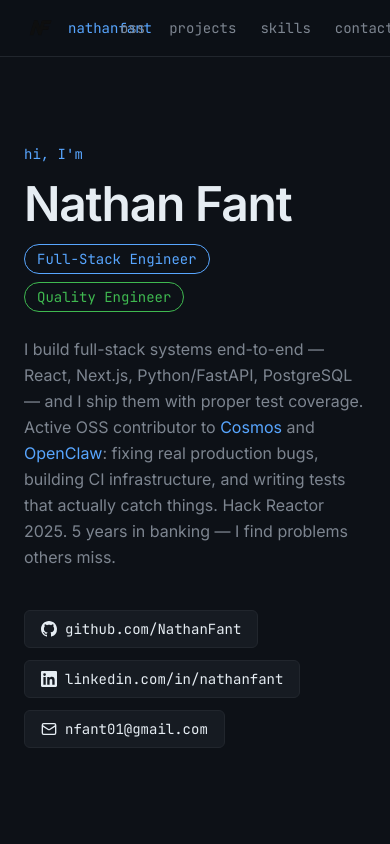
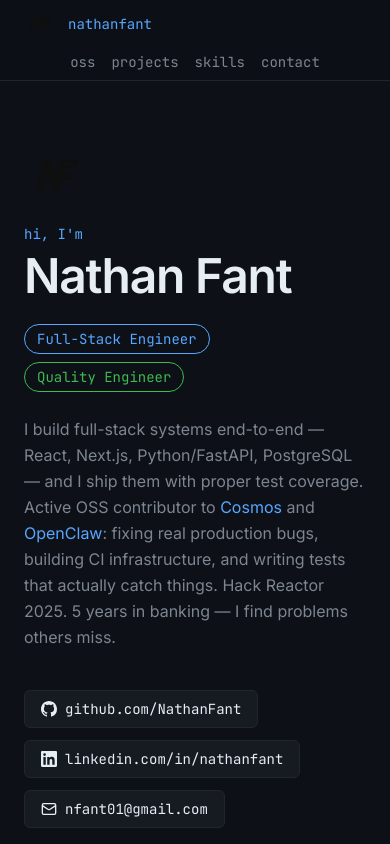
Before and after one commit to NathanFant/personal_website, a Next.js app: page / in a window 390 px wide. Shown: the top 844 px of the page. Built offline with nearby package versions, Linux system fonts and the light colour scheme.

Commit message:
Add hero logo and make navigation responsive on mobile

```diff
--- a/src/components/Hero.tsx
+++ b/src/components/Hero.tsx
@@ -1,8 +1,15 @@
+import Image from "next/image";
+
 export default function Hero() {
   return (
     <section className="section pt-36 pb-24">
-      <p className="font-mono text-sm text-accent mb-4">hi, I&apos;m</p>
-      <h1 className="text-5xl font-semibold text-text mb-4 tracking-tight">Nathan Fant</h1>
+      <div className="flex flex-col items-start gap-4 mb-6 sm:flex-row sm:items-center">
+        <Image src="/nf_logo.png" width={64} height={64} alt="Nathan Fant logo" className="rounded-full" />
+        <div>
+          <p className="font-mono text-sm text-accent mb-2">hi, I&apos;m</p>
+          <h1 className="text-5xl font-semibold text-text tracking-tight">Nathan Fant</h1>
+        </div>
+      </div>
       <div className="flex flex-wrap gap-2 mb-6">
         <span className="font-mono text-sm px-3 py-1 rounded-full border border-accent text-accent">Full-Stack Engineer</span>
         <span className="font-mono text-sm px-3 py-1 rounded-full border border-green text-green">Quality Engineer</span>
--- a/src/components/Nav.tsx
+++ b/src/components/Nav.tsx
@@ -3,12 +3,12 @@ import Image from "next/image";
 export default function Nav() {
   return (
     <nav className="fixed top-0 left-0 right-0 z-50 border-b border-border bg-bg/80 backdrop-blur-sm">
-      <div className="max-w-3xl mx-auto px-6 h-14 flex items-center justify-between">
+      <div className="max-w-3xl mx-auto px-6 min-h-[3.5rem] flex flex-wrap items-center justify-between gap-3 py-2">
         <a href="/" className="flex items-center gap-3">
           <Image src="/nf_logo.png" width={32} height={32} alt="Nathan Fant logo" className="rounded-full" />
           <span className="font-mono text-sm text-accent">nathanfant</span>
         </a>
-        <div className="flex items-center gap-6 font-mono text-sm text-muted">
+        <div className="flex flex-wrap items-center gap-4 font-mono text-sm text-muted w-full justify-center sm:w-auto sm:justify-end">
           <a href="#oss" className="hover:text-text transition-colors">oss</a>
           <a href="#projects" className="hover:text-text transition-colors">projects</a>
           <a href="#skills" className="hover:text-text transition-colors">skills</a>
```
